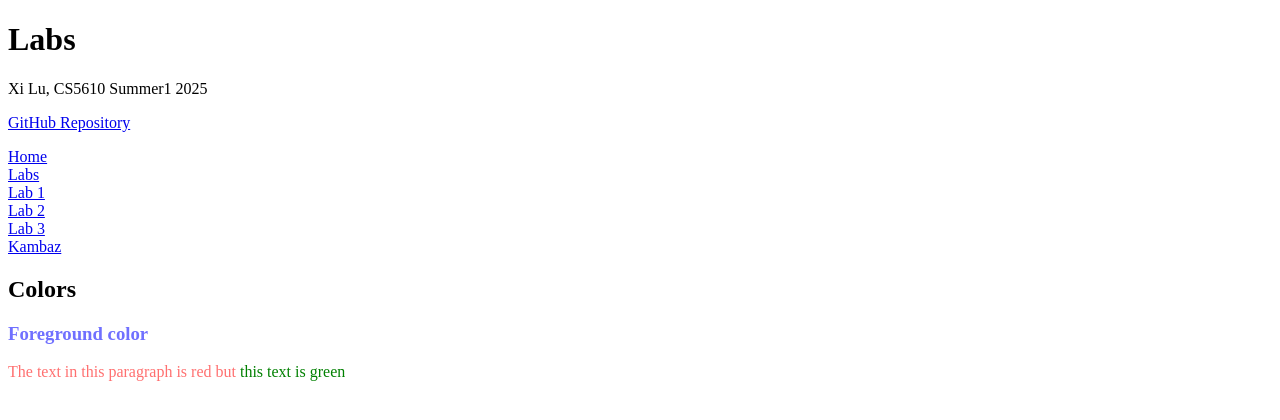
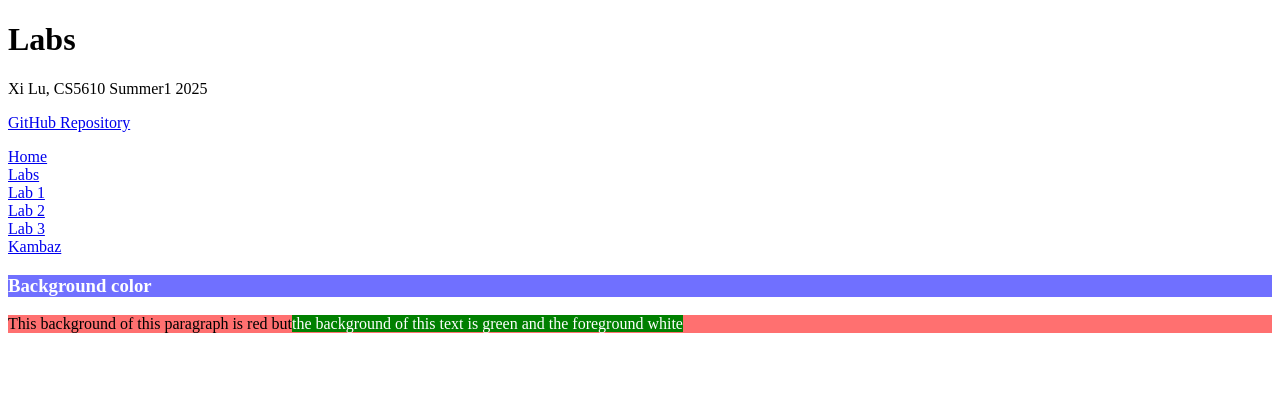
Before and after one commit to xilu56/kambaz-react-web-app-cs5610-sm25, a React app: page /#/Labs/Lab2 in a window 1280 px wide. Shown: the top 420 px of the page. Built offline with nearby package versions, Linux system fonts and the light colour scheme; the HTML template or start-up script is replaced by a standard one.

Commit message:
Background Color - White on blue heading; Black on red paragraph; White on green span

```diff
--- a/src/Labs/Lab2/index.css
+++ b/src/Labs/Lab2/index.css
@@ -10,3 +10,17 @@
 .wd-fg-color-blue { color: #7070ff; }
 .wd-fg-color-red { color: #ff7070; }
 .wd-fg-color-green { color: green; }
+
+.wd-bg-color-yellow {
+    background-color: #ffff07;
+ }
+ .wd-bg-color-blue {
+    background-color: #7070ff;
+ }
+ .wd-bg-color-red {
+    background-color: #ff7070;
+ }
+ .wd-bg-color-green {
+    background-color: green; }
+ .wd-bg-color-gray {
+    background-color: lightgray; }
--- a/src/Labs/Lab2/index.tsx
+++ b/src/Labs/Lab2/index.tsx
@@ -2,12 +2,15 @@ import "./index.css";
 export default function Lab2() {
   return (
 
-    <div id="wd-css-colors">
-    <h2>Colors</h2>
-    <h3 className="wd-fg-color-blue">Foreground color</h3>
-    <p className="wd-fg-color-red">
-      The text in this paragraph is red but
-      <span className="wd-fg-color-green"> this text is green</span>
-    </p>
-    </div>
+  <div id="wd-css-background-colors">
+  <h3 className="wd-bg-color-blue wd-fg-color-white">Background color</h3>
+  <p className="wd-bg-color-red wd-fg-color-black">
+    This background of this paragraph is red but
+    <span className="wd-bg-color-green wd-fg-color-white">
+      the background of this text is green and the foreground white
+      </span>
+  </p>
+</div>
+
+
   );}
```
